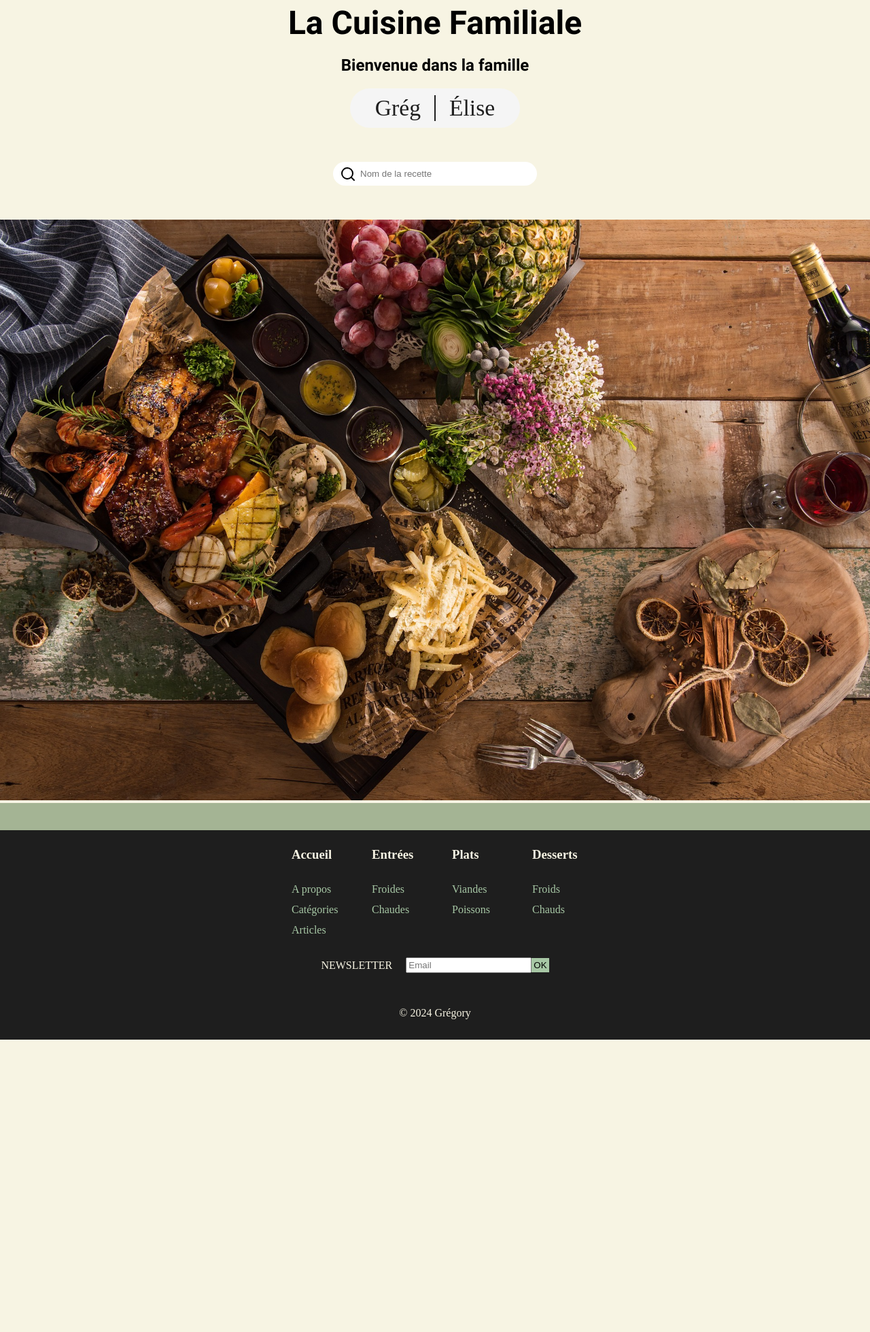
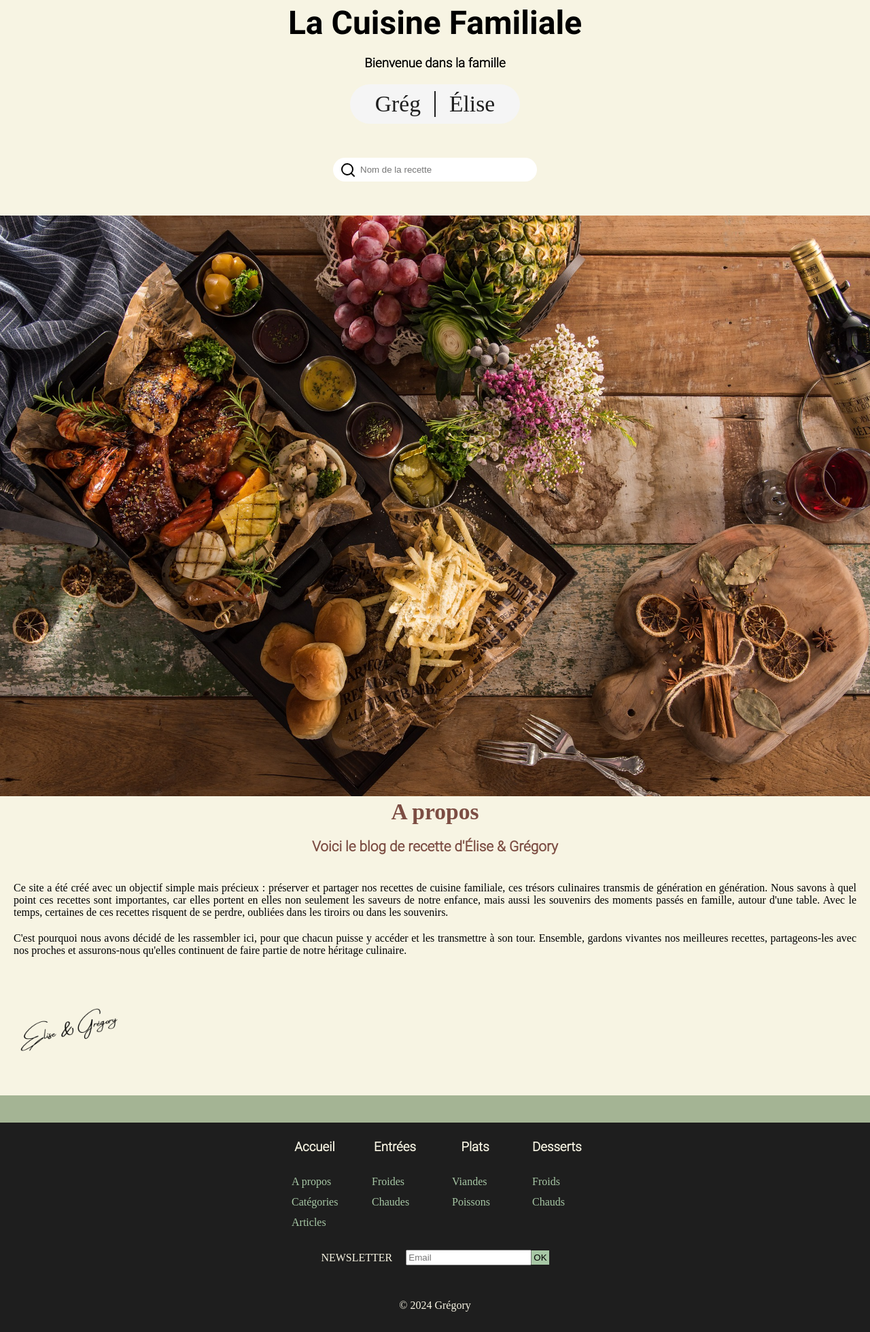
Before and after one commit to GregoryVDev/BlogCuisine, a PHP site: page / in a window 1280 px wide. Shown: the part 441-2400 px from the top of the page at 68% size. Before the commit the page ends 1970 px from the top, so only its background shows below. Run offline with PHP 8.4, Linux system fonts and the light colour scheme; some web fonts are replaced.

Commit message:
Added image with property

```diff
--- a/src/css/index.css
+++ b/src/css/index.css
@@ -72,10 +72,10 @@ h1 {
   font-family: var(--RobotoBold);
 }
 
-h2 {
+h3 {
   text-align: center;
   margin-bottom: 20px;
-  font-family: var(--RobotoBold);
+  font-family: var(--RobotoLight);
 }
 
 .bulle {
@@ -103,7 +103,7 @@ header a {
 }
 
 header a:hover {
-  color: var(--color5);
+  color: var(--color4);
 }
 
 .container-search {
@@ -132,12 +132,36 @@ header a:hover {
    ----------------------
 */
 
-.illustration-img {
+section img {
   width: 100%;
 }
 
-.illustration-img img {
-  width: 100%;
+/* ----------------------
+          ABOUT
+   ----------------------
+*/
+
+section h2 {
+  color: var(--color1);
+  font-size: var(--fsize3);
+  font-family: var(--PlayRegular);
+  text-align: center;
+}
+
+#about h3 {
+  color: var(--color1);
+  font-size: var(--fsize4);
+  font-family: var(--RobotoLight);
+  margin-top: 20px;
+}
+
+#about p {
+  padding: 20px 20px 0px 20px;
+  text-align: justify;
+}
+
+#about img {
+  width: 200px;
 }
 
 /* ----------------------
--- a/src/css/style.css
+++ b/src/css/style.css
@@ -12,21 +12,30 @@
   --fsize4: 1.3em;
   --fsize5: 1em;
 
-  /* ROBOTO */
+  /* ----------------------
+        ROBOTO
+   ----------------------
+*/
 
   --RobotoBlack: "Roboto-Black";
   --RobotoBold: "Roboto-Bold";
   --RobotoRegular: "Roboto-Regular";
   --RobotoLight: "Roboto-Light";
 
-  /* PLAYFAIR DISPLAY */
+  /* ----------------------
+    PLAYFAIR DISPLAY
+   ----------------------
+*/
 
   --PlayBlack: "PlayfairDisplay-Black";
   --PlayBold: "PlayfairDisplay-Bold";
   --PlayRegular: "PlayfairDisplay-Regular";
 }
 
-/* GENERAL */
+/* ----------------------
+          GENERAL
+   ----------------------
+*/
 
 * {
   padding: 0;
@@ -38,3 +47,7 @@
 body {
   background: var(--color6);
 }
+
+section {
+  width: 100%;
+}
--- a/src/index.php
+++ b/src/index.php
@@ -12,10 +12,17 @@
 
 <body>
     <?php require_once("./template/header.php") ?>
-    <section id="#">
-        <div class="illustration-img">
-            <img src="./img/logos/backgroundplat.jpg" alt="Photo Illustration">
-        </div>
+    <section id="illustration">
+        <img src="./img/logos/backgroundplat.jpg" alt="Photo Illustration">
+    </section>
+    <section id="about">
+        <h2>A propos</h2>
+        <h3>Voici le blog de recette d'Élise & Grégory</h3>
+        <p>Ce site a été créé avec un objectif simple mais précieux : préserver et partager nos recettes de cuisine familiale, ces trésors culinaires transmis de génération en génération. Nous savons à quel point ces recettes sont importantes, car elles portent en elles non seulement les saveurs de notre enfance, mais aussi les souvenirs des moments passés en famille, autour d'une table. Avec le temps, certaines de ces recettes risquent de se perdre, oubliées dans les tiroirs ou dans les souvenirs. </p>
+
+        <p>C'est pourquoi nous avons décidé de les rassembler ici, pour que chacun puisse y accéder et les transmettre à son tour. Ensemble, gardons vivantes nos meilleures recettes, partageons-les avec nos proches et assurons-nous qu'elles continuent de faire partie de notre héritage culinaire.</p>
+
+        <img src="./img/logos/gregelise.png" alt="Grég & Élise">
     </section>
     <?php require_once("./template/footer.php") ?>
 </body>
--- a/src/template/header.php
+++ b/src/template/header.php
@@ -25,7 +25,7 @@
         <img src="../img/logos/gregory-trans.png" alt="Logo du site">
     </div>
     <h1>La Cuisine Familiale</h1>
-    <h2>Bienvenue dans la famille</h2>
+    <h3>Bienvenue dans la famille</h3>
     <div class="bulle">
         <p><a href="#">Grég</a></p>
         <div class="dr"></div>
```
Also changed, not shown: src/img/logos/gregelise.png.
